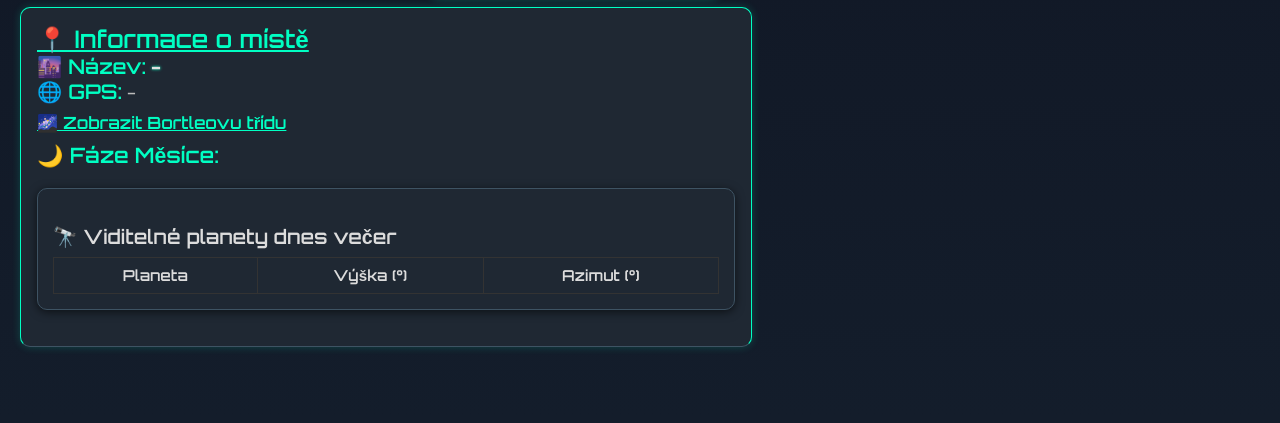
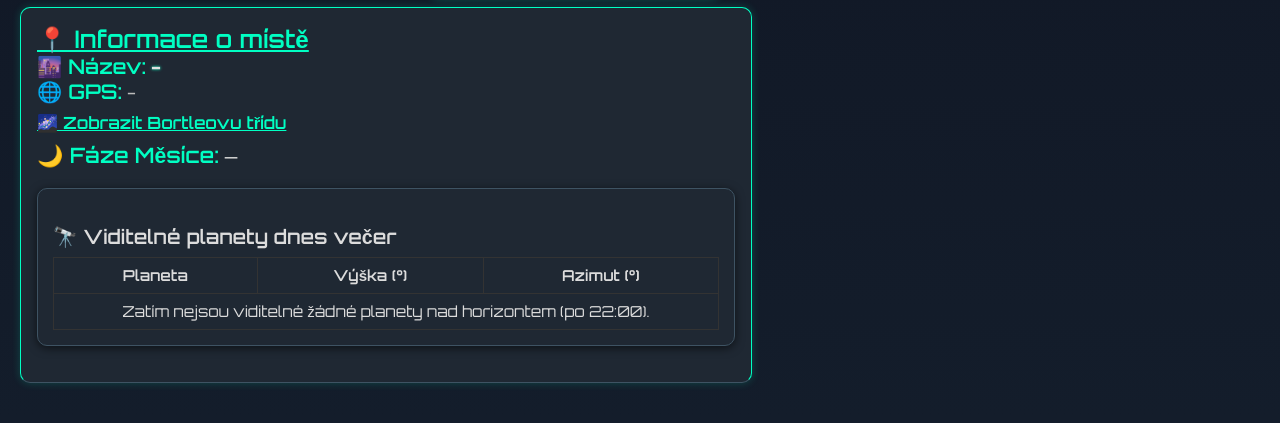
Before and after one commit to nightlyseeing/forecast-DEV, a plain HTML site: page index.html in a window 1280 px wide. Shown: the part 127-550 px from the top of the page. Drawn offline with Linux system fonts and the light colour scheme; a script that the page names is missing.

Commit message:
Update index.html
mesic oprava2

```diff
--- a/index.html
+++ b/index.html
@@ -487,14 +487,14 @@ body {
     🌌 Zobrazit Bortleovu třídu
   </a>
 <div id="moon-phase-display" style="margin-top: 8px; font-size: 1.05em;">
-<strong>🌙 Fáze Měsíce:</strong> <span id="moon-phase-label"></span>
+<strong>🌙 Fáze Měsíce:</strong> <span id="moon-phase-label">—</span>
 </div>
 <div class="moon-phase" id="planet-box" style="margin-top: 20px;">
 <h3 style="margin-bottom: 8px;">🔭 Viditelné planety dnes večer</h3>
 <div id="planet-log" style="font-size: 0.9em; color:#ccc;"></div>
 <table style="width: 100%; margin-top: 8px; font-size: 0.9em; border: 1px solid #444;">
 <thead><tr><th>Planeta</th><th>Výška (°)</th><th>Azimut (°)</th></tr></thead>
-<tbody id="planet-table"></tbody>
+<tbody id="planet-table"><tr><td colspan="3">Zatím nejsou viditelné žádné planety nad horizontem (po 22:00).</td></tr></tbody>
 </table>
 </div>
 </div>
```
